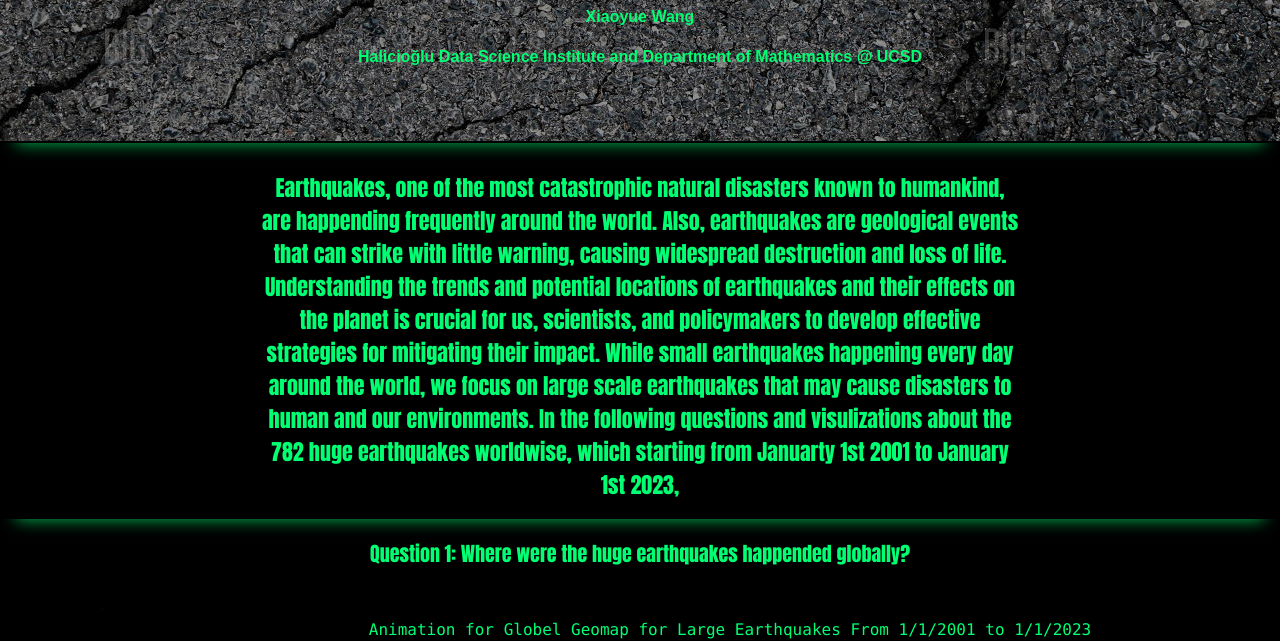
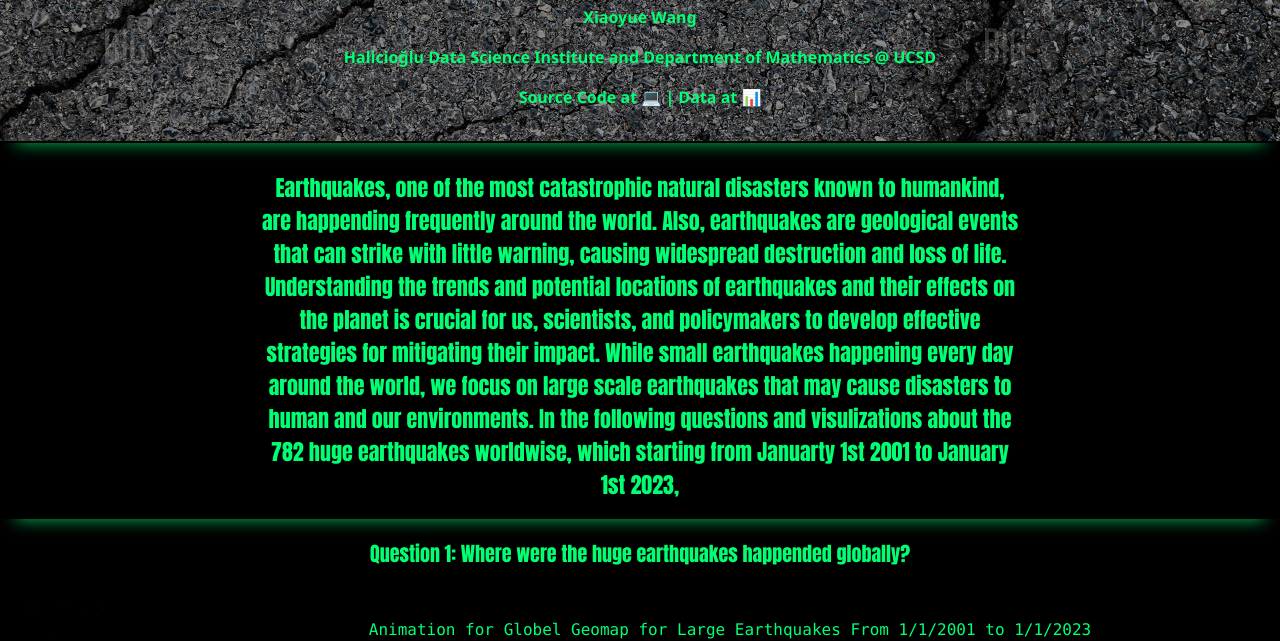
Before and after one commit to DPWXY/earthquake-viz, a plain HTML site: page index.html in a window 1280 px wide. Shown: the part 159-800 px from the top of the page. Drawn offline with nearby package versions, Linux system fonts and the light colour scheme.

Commit message:
Finish the project on earthquake data Analysis

```diff
--- a/index.html
+++ b/index.html
@@ -17,9 +17,12 @@
 <div class="head" id="box">
     <div class="bg"></div>
     <div class="section">
-        <h1>Analyzing the Huge Earthquakes around the World</h1>
-        <p>Xiaoyue Wang</p>
-        <p>Halicioğlu Data Science Institute and Department of Mathematics @ UCSD</p>
+        <h1 class="title">Analyzing the Huge Earthquakes around the World</h1>
+        <p class="name">Xiaoyue Wang</p>
+        <p class="name">Halicioğlu Data Science Institute and Department of Mathematics @ UCSD</p>
+        <p class="name">Source Code at <a class="name" href="https://github.com/DPWXY/earthquake-viz.github.io">💻</a>
+          | Data at <a class="name" href="https://www.kaggle.com/datasets/warcoder/earthquake-dataset">📊</a>
+        </p>
     </div>
 </div>
 <div class="intro" id="box">
--- a/styles.css
+++ b/styles.css
@@ -25,11 +25,18 @@
 .section {
     color: rgb(0, 255, 115);
     text-align: center;
-    font-family: fantasy;
     font-weight: bold;
     margin-top: 100px;
     margin-bottom: 2px;
     height: 184px;
+}
+
+.title {
+    font-family: fantasy;
+}
+
+.name {
+    font-family:'Segoe UI', Tahoma, Geneva, Verdana, sans-serif;
 }
 
 #box {
```
Also changed, not shown: app.js (+2 -9 lines), 2 other files.
